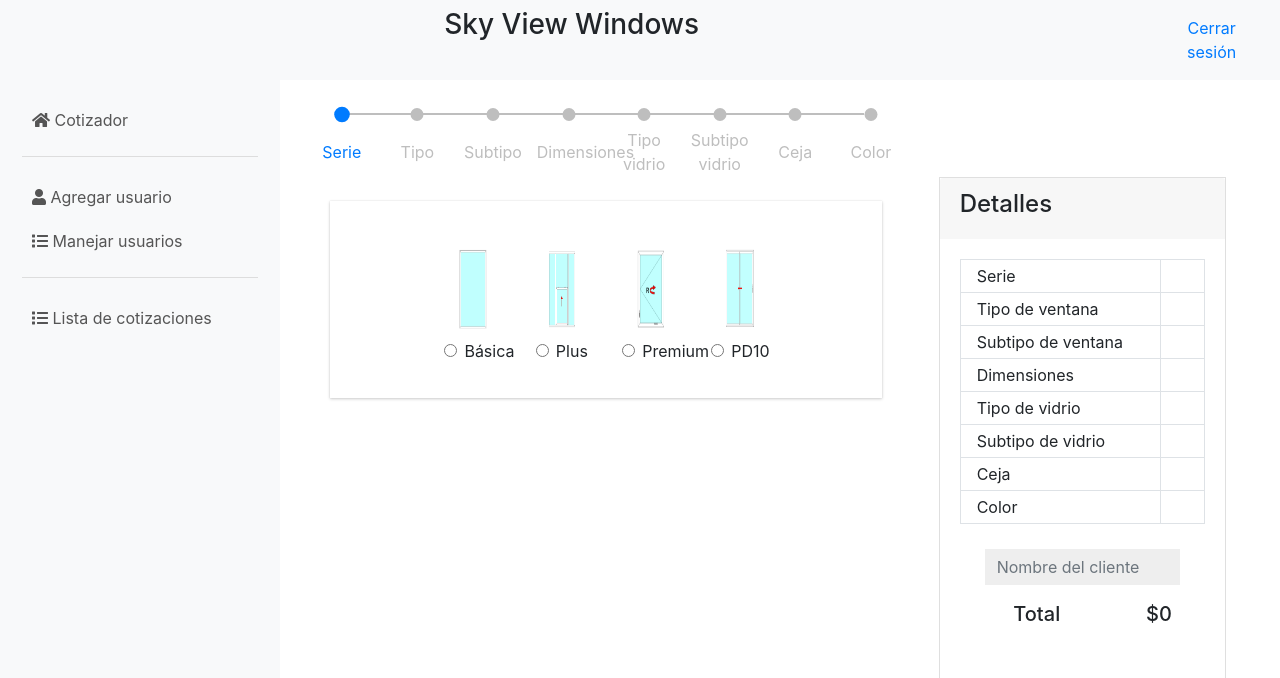
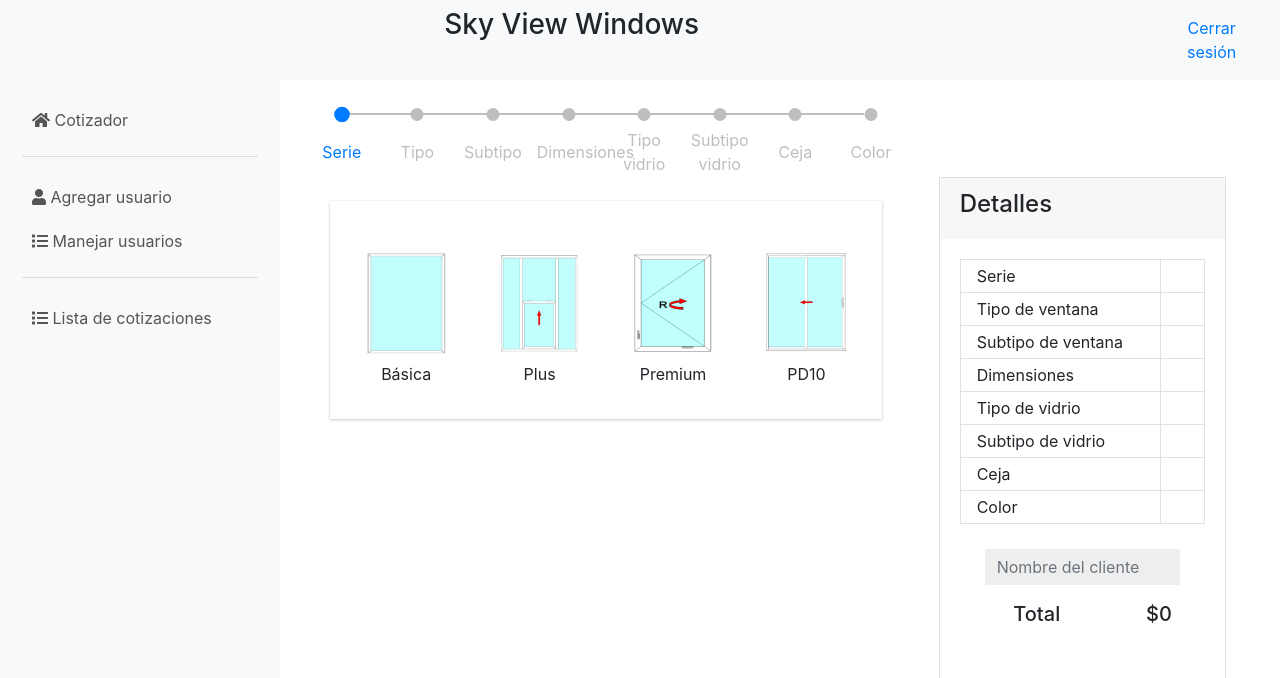
Before and after one commit to U3-Digital/cotizadorVentanas, a PHP site: page /views/components/inicio.php in a window 1280 px wide. Shown: the top 678 px of the page. Run offline with PHP 8.4, Linux system fonts and the light colour scheme; the visitor is signed in with stand-in values (Sample User, id 1); some libraries are stand-ins or nearby versions.

Commit message:
Va a ser más complicado de lo previsto

```diff
--- a/views/css/style.css
+++ b/views/css/style.css
@@ -72,7 +72,7 @@ select {
   box-shadow: 0px 10px 10px rgba(0, 0, 0, 0.0);
   border: 1px solid rgba(0, 0, 0, 0.0);
   transition: all 0.2s;
-  margin-top: 0.8em;
+  margin-top: 1em;
 }
 .selectable:hover {
   border-color: #007bff;
@@ -80,12 +80,12 @@ select {
 }
 .selectable img {
   margin-top: 10px;
-  width: 50%;
-  height: 10vh;
+  width: 80%;
+  height: 8vw;
 }
-@media(max-width: 600px) {
+@media(max-width: 768px) {
   .selectable img{
-      height: 30vh;
+      height: 20vh;
       width: 100%;
   }
 }
--- a/views/css/styleStepper.css
+++ b/views/css/styleStepper.css
@@ -19,7 +19,7 @@
   cursor: pointer;
 }
 
-@media (min-width: 500px) {
+@media (min-width: 768px) {
   .multisteps-form__progress-btn {
     text-indent: 0;
   }
--- a/views/js/calcularPrecio.js
+++ b/views/js/calcularPrecio.js
@@ -18,20 +18,21 @@ function calcularPrecio() {
     dimensionAncho: 24,
     dimensionAlto: 24,
     serie: 'Básica',
-    subtipoVentana: 'Corrediza',
+    subtipoVentana: 'Corrediza O-XOX',
     subtipoVidrio: 'Claro',
     tipoVentana: 'Corrediza',
     tipoVidrio: 'Vidrio sencillo'
   }
 
-  let formulaInicial = obtenerFormulaVentana(rutaPrueba.serie, rutaPrueba.subtipoVentana);
-
+  let formulaInicial = obtenerFormulaVentana(rutaPrueba.serie, rutaPrueba.subtipoVentana.replaceAll(' ', ''));
   if (!formulaInicial.includes("&")) {
     const stringEjecutable = analizadorLexico(formulaInicial);
     console.log(stringEjecutable);
     // TODO Ejecutar strings
   } else {
-    console.log('hola');
+    // console.log(formulaInicial.split(' '));
+    // Funcion recursiva
+    reemplazo(rutaPrueba.serie, formulaInicial);
   }
 
 }
@@ -39,6 +40,36 @@ function calcularPrecio() {
 setTimeout(() => {
   calcularPrecio();
 }, 3000);
+
+function reemplazo(serie, formula) {
+  console.log(formula);
+  const elementos = formula.split(' ');
+
+  // Quitar los & y reemplazarlos por +/*  */
+  elementos.forEach((elemento, index, arreglo) => {
+    if (elemento === '&') {
+      arreglo[index] = '+';
+    }
+  });
+
+  elementos.forEach((elemento, index, arreglo) => {
+    const formula = obtenerFormulaVentana(serie, elemento);
+    if (formula) {
+      arreglo[index] = formula;
+    }
+
+  });
+
+  console.log(elementos.join(' '));
+
+  // const resultado = obtenerFormulaVentana(serie, formula);
+  // if (resultado) {
+  //   return true;
+  // } else {
+  //   return false;
+  // }
+}
+
 
 function obtenerFormulaVentana(serie, nombre) {
   let formula = '';
@@ -50,7 +81,7 @@ function obtenerFormulaVentana(serie, nombre) {
         const tipo = serieBasica.tipo[i];
         for (let j = 0; j < tipo.subtipo.length; j++) {
           const subtipo = tipo.subtipo[j];
-          if (subtipo.nombre === nombre) {
+          if (subtipo.nombre.replaceAll(' ', '') === nombre) {
             formula = subtipo.formula;
             encontrado = true;
             break;
--- a/views/js/generarPantallas.js
+++ b/views/js/generarPantallas.js
@@ -73,11 +73,10 @@ function cargarSeries(ventana) {
 
     temporal = '<div class="row justify-content-center">';
     ventana.tipos.forEach((serie) => {
-        temporal += `<div class="col-md-2 col-lg-2 col-10 text-center selectable">
+        temporal += `<div class="col-md-3 col-lg-3 col-6 text-center selectable" onclick='cargarTipo(${JSON.stringify(determinarTipo(serie.nombre))});'>
         <img src="${serie.img}" alt="placeholder">
-        <div class="form-check">
-            <input class="form-check-input" type="radio" value="${serie.nombre}" onChange='cargarTipo(${JSON.stringify(determinarTipo(serie.nombre))});'>
-            <label class="form-check-label" for="cosa${i}">${serie.nombre}</label>
+        <div class="my-2">
+            <label class="form-check-label">${serie.nombre}</label>
         </div>
       </div>`;
       i++;
@@ -118,11 +117,10 @@ function cargarTipo(serie){
     let i = 0;
     temporal = '<div class="row justify-content-center">';
     serie.tipo.forEach((tipo) => {
-        temporal += `<div class="col-md-2 col-lg-2 col-10 text-center selectable">
+        temporal += `<div class="col-md-3 col-lg-3 col-6 text-center selectable" onclick='cargarSubtipo(${JSON.stringify(tipo)}, ${JSON.stringify(serie)}, ${JSON.stringify(serie)});'>
         <img src="${tipo.img}" alt="placeholder">
-        <div class="form-check">
-            <input class="form-check-input" type="radio" value="${tipo.nombre}" onChange='cargarSubtipo(${JSON.stringify(tipo)}, ${JSON.stringify(serie)}, ${JSON.stringify(serie)});'>
-            <label class="form-check-label" for="cosa${i}">${tipo.nombre}</label>
+        <div class="my-2">
+            <label class="form-check-label">${tipo.nombre}</label>
         </div>
       </div>`;
       i++;
@@ -139,11 +137,10 @@ function cargarSubtipo(tipo,serie,ventana){
     let i = 0;
     temporal = '<div class="row justify-content-center">';
     tipo.subtipo.forEach((subtipo) => {
-        temporal += `<div class="col-md-2 col-lg-2 col-10 text-center selectable">
+        temporal += `<div class="col-md-3 col-lg-3 col-6 text-center selectable" onclick='cargarDimension(${JSON.stringify(subtipo)}, ${JSON.stringify(serie)}, ${JSON.stringify(ventana)});'>
         <img src="${subtipo.img}" alt="placeholder">
-        <div class="form-check">
-            <input class="form-check-input" type="radio" value="${subtipo.nombre}" onChange='cargarDimension(${JSON.stringify(subtipo)}, ${JSON.stringify(serie)}, ${JSON.stringify(ventana)});'>
-            <label class="form-check-label" for="cosa${i}">${subtipo.nombre}</label>
+        <div class="my-2">
+            <label class="form-check-label">${subtipo.nombre}</label>
         </div>
       </div>`;
       i++;
@@ -241,11 +238,10 @@ function cargarTipoVidrio(serie, ventana){
     let i = 0;
     temporal = '<div class="row justify-content-center">';
     serie.tipoVidrio.forEach((tipoVidrio) => {
-        temporal += `<div class="col-md-2 col-lg-2 col-10 text-center selectable">
+        temporal += `<div class="col-md-3 col-lg-3 col-6 text-center selectable" onclick='cargarSubtipoVidrio(${JSON.stringify(tipoVidrio)}, ${JSON.stringify(serie)}, ${JSON.stringify(ventana)});'>
         <img src="${tipoVidrio.img}" alt="placeholder">
-        <div class="form-check">
-            <input class="form-check-input" type="radio" value="${tipoVidrio.nombre}" onChange='cargarSubtipoVidrio(${JSON.stringify(tipoVidrio)}, ${JSON.stringify(serie)}, ${JSON.stringify(ventana)});'>
-            <label class="form-check-label" for="cosa${i}">${tipoVidrio.nombre}</label>
+        <div class="my-2">
+            <label class="form-check-label">${tipoVidrio.nombre}</label>
         </div>
       </div>`;
       i++;
@@ -262,11 +258,10 @@ function cargarSubtipoVidrio(tipoVidrio, serie, ventana){
     let i = 0;
     temporal = '<div class="row justify-content-center">';
     tipoVidrio.tipos.forEach((subtipo) => {
-        temporal += `<div class="col-md-2 col-lg-2 col-10 text-center selectable">
+        temporal += `<div class="col-md-3 col-lg-3 col-6 text-center selectable" onclick='cargarCeja(${JSON.stringify(serie)}, ${JSON.stringify(subtipo)}, ${JSON.stringify(ventana)});'>
         <img src="${subtipo.img}" alt="placeholder">
-        <div class="form-check">
-            <input class="form-check-input" type="radio" value="${subtipo.nombre}" onChange='cargarCeja(${JSON.stringify(serie)}, ${JSON.stringify(subtipo)}, ${JSON.stringify(ventana)});'>
-            <label class="form-check-label" for="cosa${i}">${subtipo.nombre}</label>
+        <div class="my-2">
+            <label class="form-check-label">${subtipo.nombre}</label>
         </div>
       </div>`;
       i++;
@@ -287,11 +282,10 @@ function cargarCeja(serie, subtipo, ventana){
     let i = 0;
     temporal = '<div class="row justify-content-center">';
     serie.ceja.forEach((ceja) => {
-        temporal += `<div class="col-md-2 col-lg-2 col-10 text-center selectable">
+        temporal += `<div class="col-md-3 col-lg-3 col-6 text-center selectable" onclick='cargarColores(${JSON.stringify(serie)}, ${JSON.stringify(ceja)}, ${JSON.stringify(ventana)});'>
         <img src="${ceja.img}" alt="placeholder">
-        <div class="form-check">
-            <input class="form-check-input" type="radio" value="${ceja.nombre}" onChange='cargarColores(${JSON.stringify(serie)}, ${JSON.stringify(ceja)}, ${JSON.stringify(ventana)});'>
-            <label class="form-check-label" for="cosa${i}">${ceja.nombre}</label>
+        <div class="my-2">
+            <label class="form-check-label">${ceja.nombre}</label>
         </div>
       </div>`;
       i++;
@@ -314,11 +308,10 @@ function cargarColores(serie, ceja, ventana){
 
     temporal = '<div class="row justify-content-center">';
     ventana.colores.forEach((color) => {
-        temporal += `<div class="col-md-2 col-lg-2 col-10 text-center selectable">
+        temporal += `<div class="col-md-3 col-lg-3 col-6 text-center selectable" onclick='agregarARuta("${color.nombre}", "colorPrincipal");'>
         <img src="${color.img}" alt="placeholder">
-        <div class="form-check">
-            <input class="form-check-input" type="radio" value="${color.nombre}" onChange='agregarARuta("${color.nombre}", "colorPrincipal");'>
-            <label class="form-check-label" for="cosa${i}">${color.nombre}</label>
+        <div class="my-2">
+            <label class="form-check-label">${color.nombre}</label>
         </div>
       </div>`;
     });
```
Also changed, not shown: views/js/basica.json.
